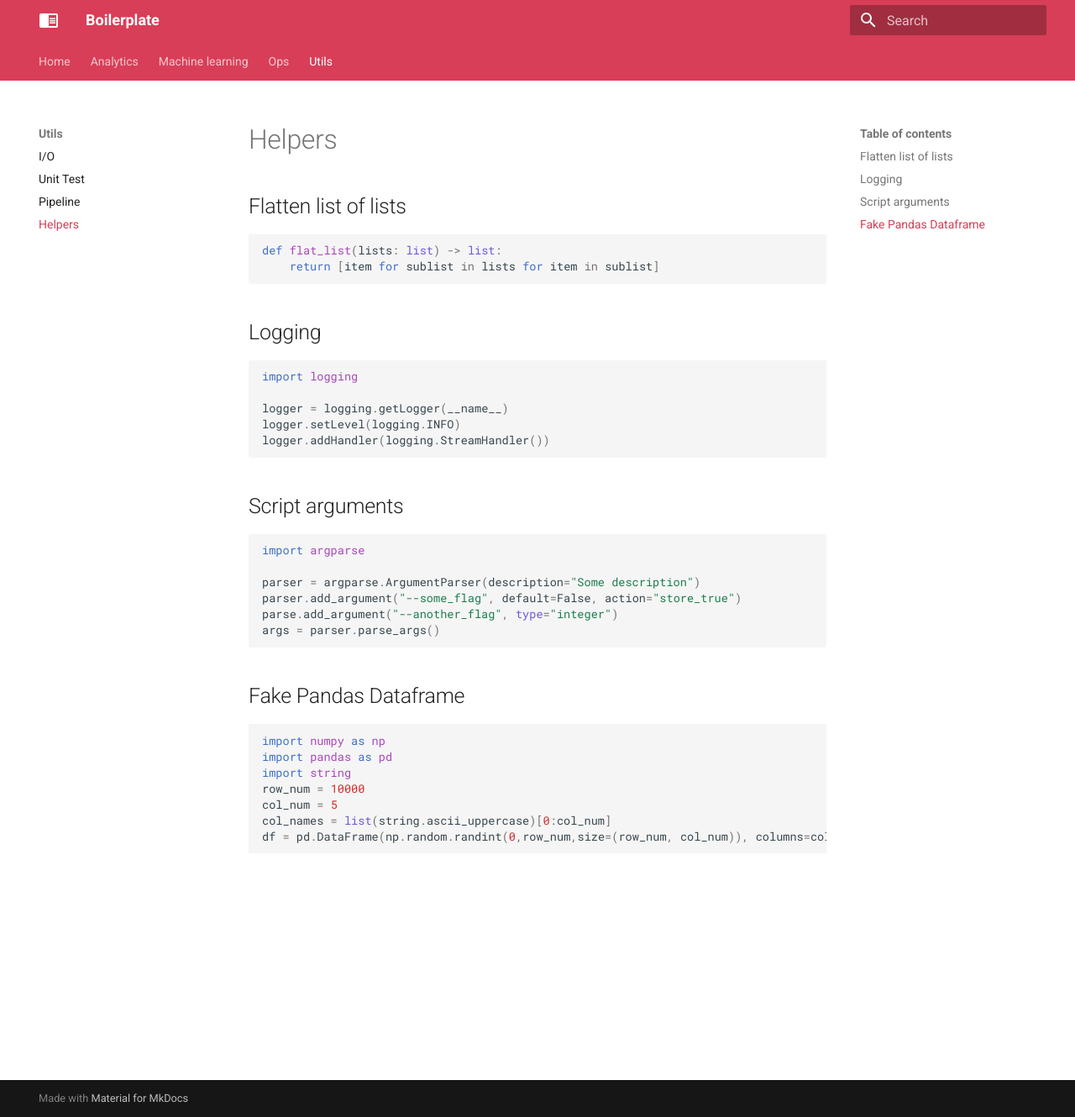
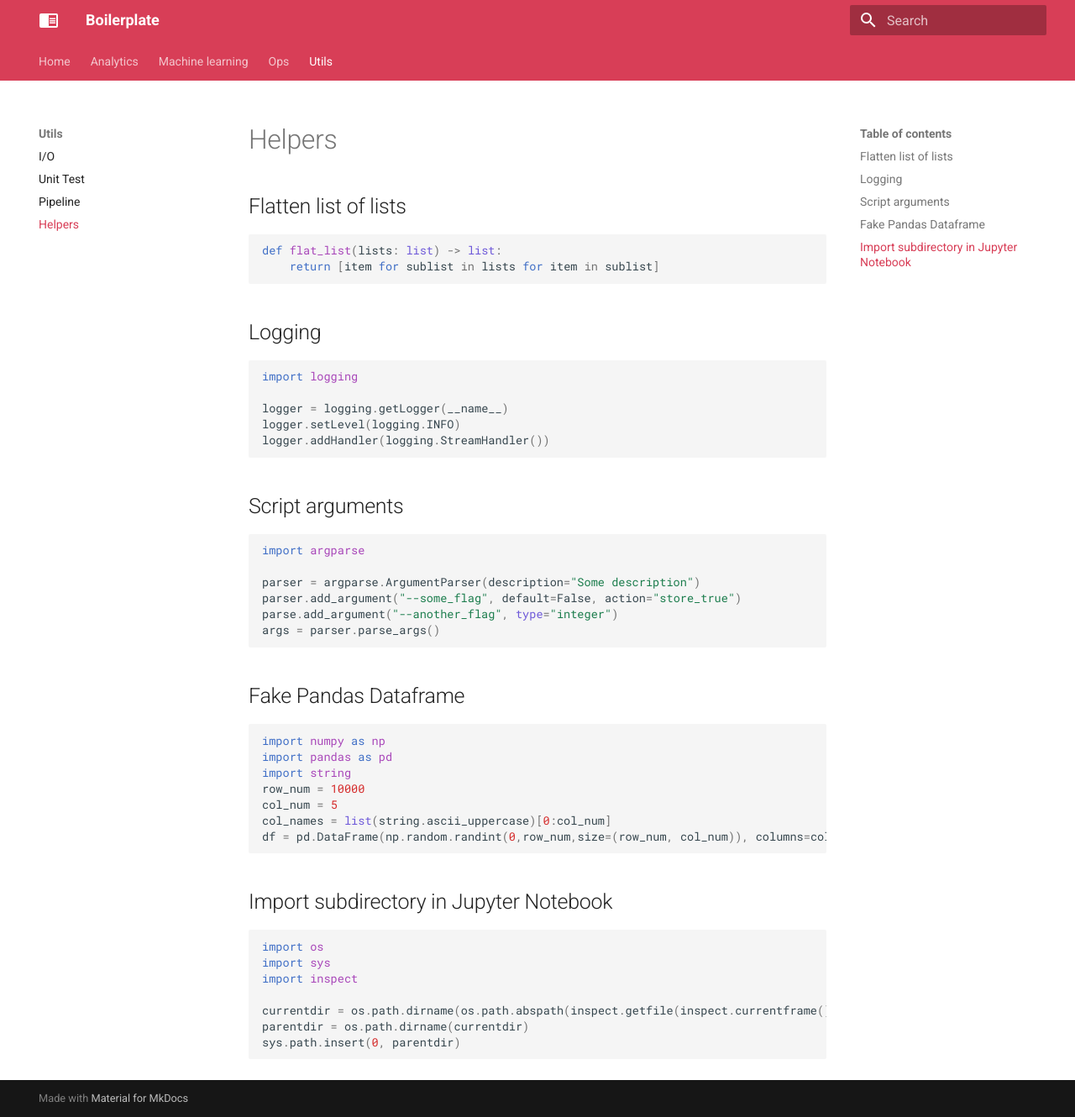
Before and after one commit to Ben8t/boilerplate, an MkDocs documentation site: the page built from docs/utils/04-helpers.md, in a window 1280 px wide and 1330 px high. Shown: the whole window at 84% size. Built offline with MkDocs 1.6.1 and Material for MkDocs 9.7.7, drawn with Linux system fonts in a browser that asks for light colours.

Commit message:
[main] Import subdirectory in Jupyter Notebook

````diff
--- a/docs/utils/04-helpers.md
+++ b/docs/utils/04-helpers.md
@@ -39,3 +39,15 @@ col_num = 5
 col_names = list(string.ascii_uppercase)[0:col_num]
 df = pd.DataFrame(np.random.randint(0,row_num,size=(row_num, col_num)), columns=col_names)
 ```
+
+## Import subdirectory in Jupyter Notebook
+
+```python
+import os
+import sys
+import inspect
+
+currentdir = os.path.dirname(os.path.abspath(inspect.getfile(inspect.currentframe())))
+parentdir = os.path.dirname(currentdir)
+sys.path.insert(0, parentdir)
+```
````
